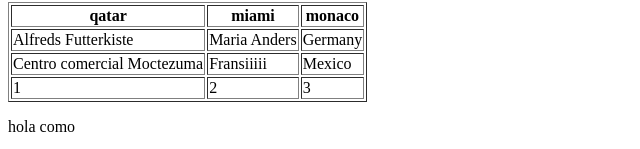
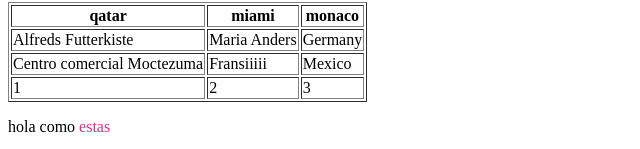
Before and after one commit to santi1313/primera-pagina, a plain HTML site: page index.html in a window 1280 px wide. Shown: the part 1114-1263 px from the top of the page, 0-640 px from the left. Drawn offline with Linux system fonts and the light colour scheme; files whose address does not match are found by name.

Commit message:
Update index.html

```diff
--- a/index.html
+++ b/index.html
@@ -80,7 +80,7 @@
     </table>
 
 <p>
-     hola como <span style="color:rgb(226, 43, 134);">  </span>
+     hola como <span style="color:rgb(226, 43, 134);"> estas </span>
 
 </body>
 
```
